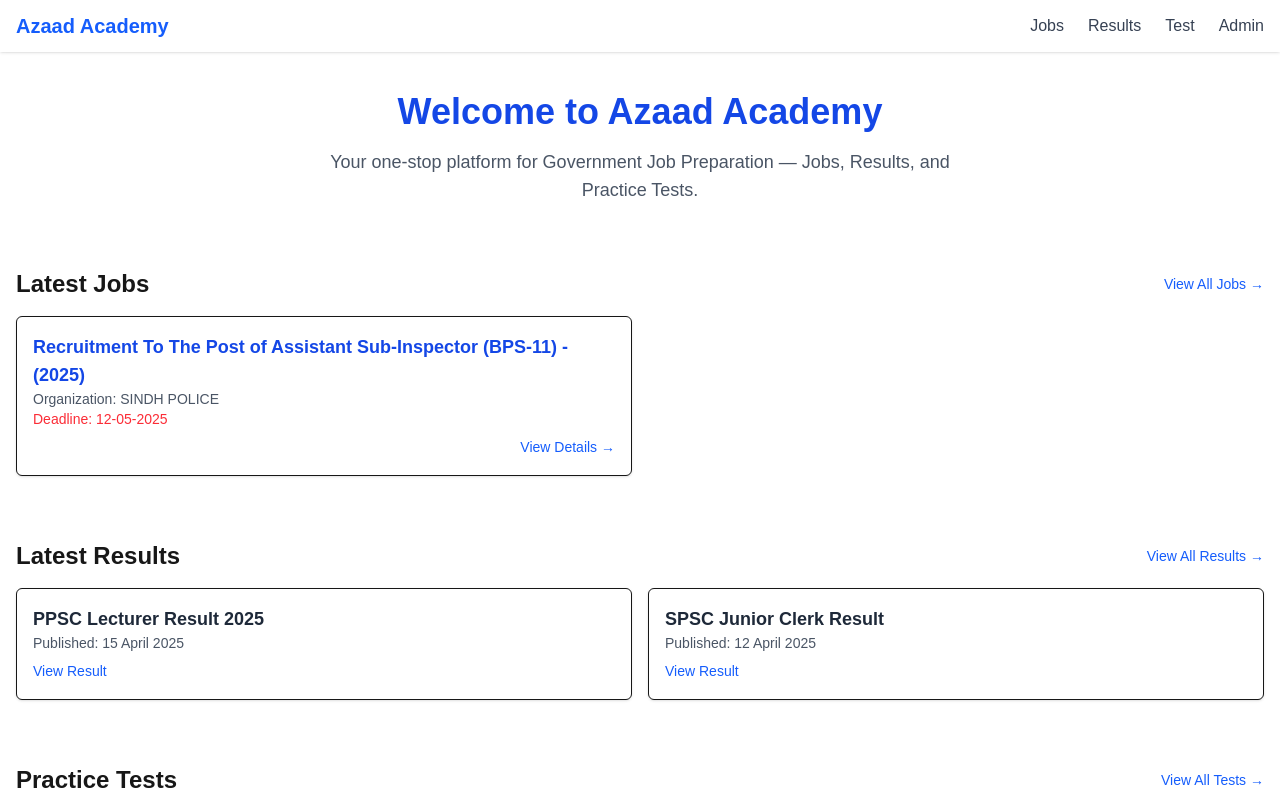
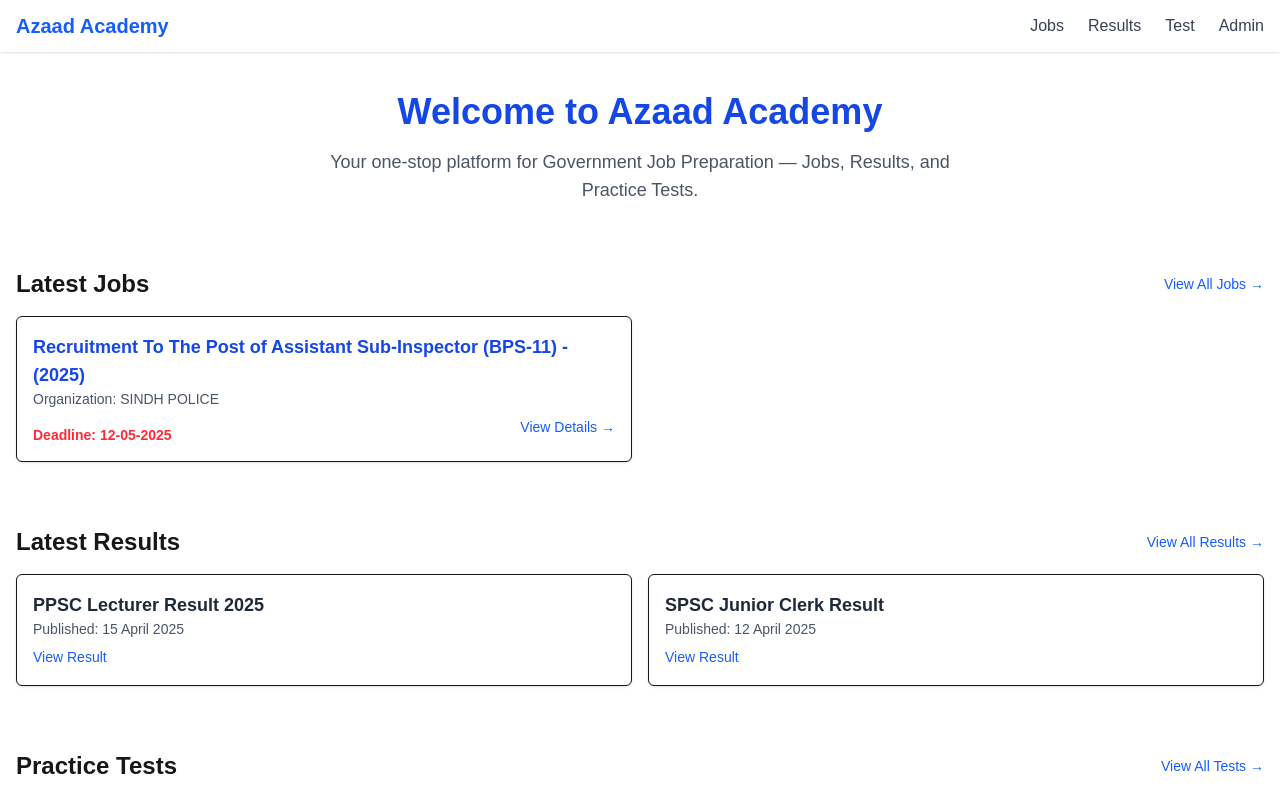
Before and after one commit to RAQEEB212/AZAAD_ACADEMY, a Next.js app: page / in a window 1280 px wide. Shown: the top 796 px of the page. Built offline with nearby package versions, Linux system fonts and the light colour scheme.

Commit message:
job card customize

```diff
--- a/src/components/JobCard.tsx
+++ b/src/components/JobCard.tsx
@@ -11,10 +11,10 @@
         <div className="bg-white p-4 shadow rounded-md border hover:shadow-md transition">
             <h3 className="text-lg font-semibold text-blue-700">{title}</h3>
             <p className="text-sm text-gray-600">Organization: {org}</p>
-            <p className="text-sm text-red-500">Deadline: {deadline}</p>
+
 <div className="flex flex-wrap  justify-between">
     <div>
-
+        <p className="text-sm font-bold mt-4 text-red-500">Deadline: {deadline}</p>
     </div>
     <div>
         <Link
```
